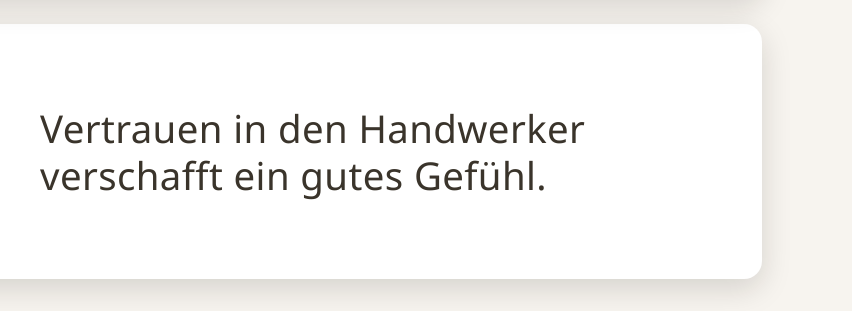
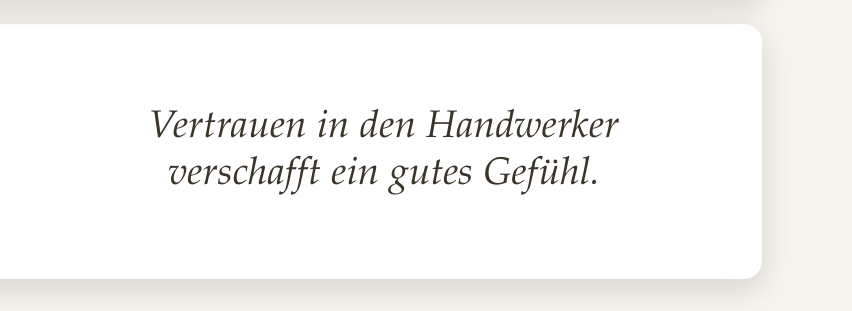
Before and after one commit to pfannersolutions/pius-maetzler.at, a plain HTML site: page index.html in a window 1280 px wide. Shown: the part 655-966 px from the top of the page, 428-1280 px from the left. Drawn offline with nearby package versions, Linux system fonts and the light colour scheme.

Commit message:
centered claim with font used before

```diff
--- a/css/style.css
+++ b/css/style.css
@@ -122,6 +122,9 @@ main {
 	margin: 0;
 	font-size: clamp(1.4rem, 3.2vw, 2.4rem);
 	line-height: 1.2;
+	font-family: 'palatino linotype', georgia, serif;
+	font-style: italic;
+	text-align: center;
 	color: #3a342b;
 	letter-spacing: 0.01em;
 	text-wrap: balance;
```
